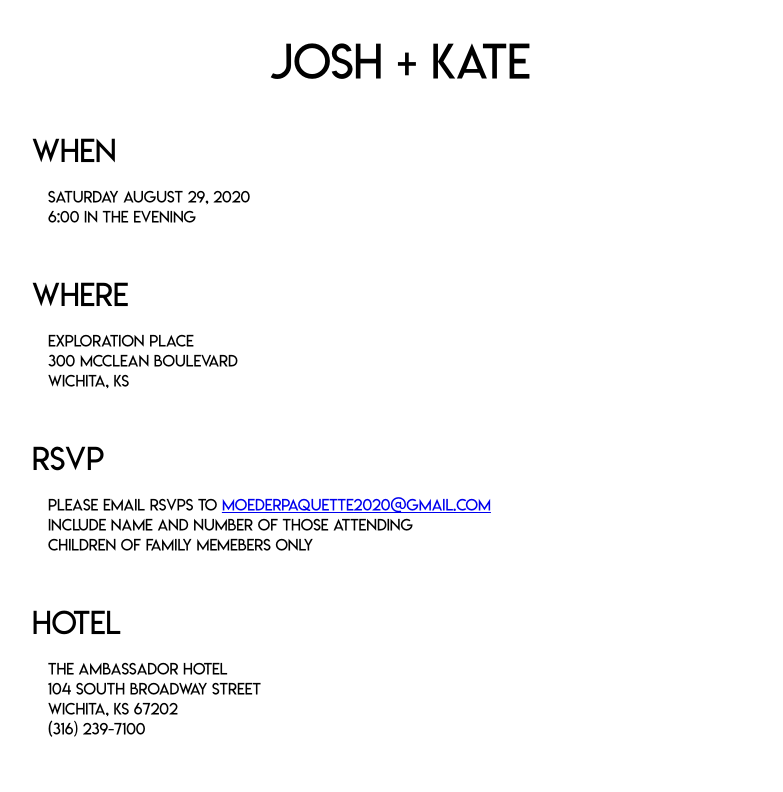
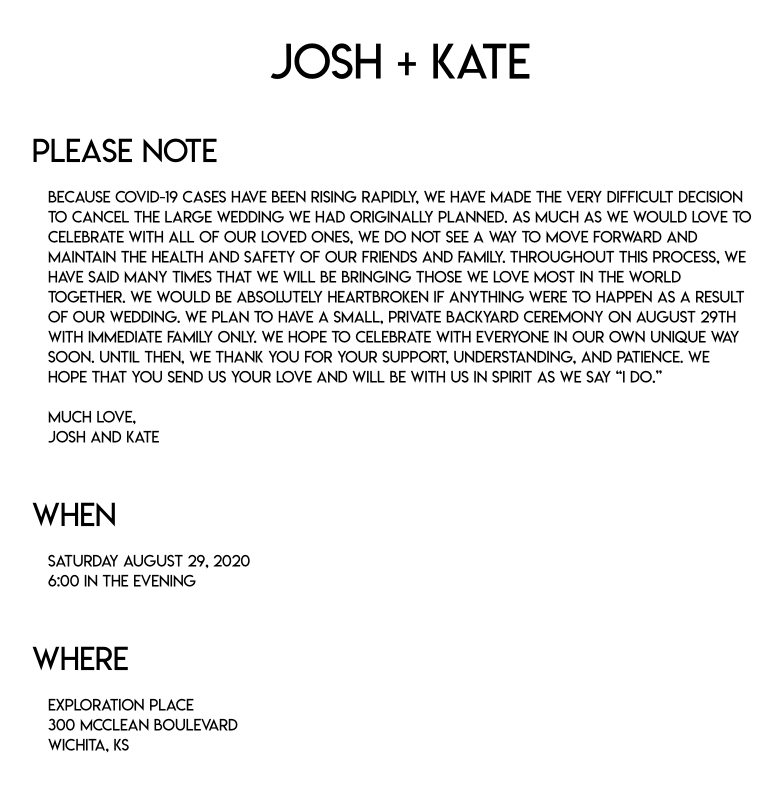
Before and after one commit to Joshpaq/wedding-website, a React (Create React App) app: page / in a window 1280 px wide. Shown: the top 792 px of the page, without its empty margins (240-1023 px from the left). Built offline with nearby package versions, Linux system fonts and the light colour scheme.

Commit message:
cancellation

```diff
--- a/package.json
+++ b/package.json
@@ -1,6 +1,6 @@
 {
   "name": "wedding-website",
-  "version": "1.1.0",
+  "version": "1.2.0",
   "private": true,
   "dependencies": {
     "@testing-library/jest-dom": "^4.2.4",
--- a/src/App.jsx
+++ b/src/App.jsx
@@ -26,6 +26,12 @@ const Content = styled.div`
 const App = () => (
   <Container>
     <Title />
+    <Section title={strings.CANCELLATION_TITLE}>
+      <div>{strings.CANCELLATION_BODY}</div>
+      <br />
+      <div>{strings.CANCELLATION_SIGN_OFF}</div>
+      <div>{strings.CANCELLATION_NAMES}</div>
+    </Section>
     <Section title={strings.WHEN_TITLE}>
       <div>{strings.WHEN_BODY_1}</div>
       <div>{strings.WHEN_BODY_2}</div>
--- a/src/strings.js
+++ b/src/strings.js
@@ -32,4 +32,9 @@ export default {
   REGISTRY_3_LINK: 'https://www.target.com/gift-registry/giftgiver?registryId=89e2e4cf45a24b72b2e978b406909f3c&type=WEDDING',
   REGISTRY_4_NAME: 'Traveler\'s Joy',
   REGISTRY_4_LINK: 'https://www.travelersjoy.com/moederpaquette2020',
+
+  CANCELLATION_TITLE: 'Please note',
+  CANCELLATION_BODY: 'Because COVID-19 cases have been rising rapidly, we have made the very difficult decision to cancel the large wedding we had originally planned. As much as we would love to celebrate with all of our loved ones, we do not see a way to move forward and maintain the health and safety of our friends and family. Throughout this process, we have said many times that we will be bringing those we love most in the world together. We would be absolutely heartbroken if anything were to happen as a result of our wedding. We plan to have a small, private backyard ceremony on August 29th with immediate family only. We hope to celebrate with everyone in our own unique way soon. Until then, we thank you for your support, understanding, and patience. We hope that you send us your love and will be with us in spirit as we say “I do.”',
+  CANCELLATION_SIGN_OFF: 'Much love,',
+  CANCELLATION_NAMES: 'Josh and Kate'
 }
```
Also changed, not shown: 1 other file (tests, documents, lock files or other folders).
